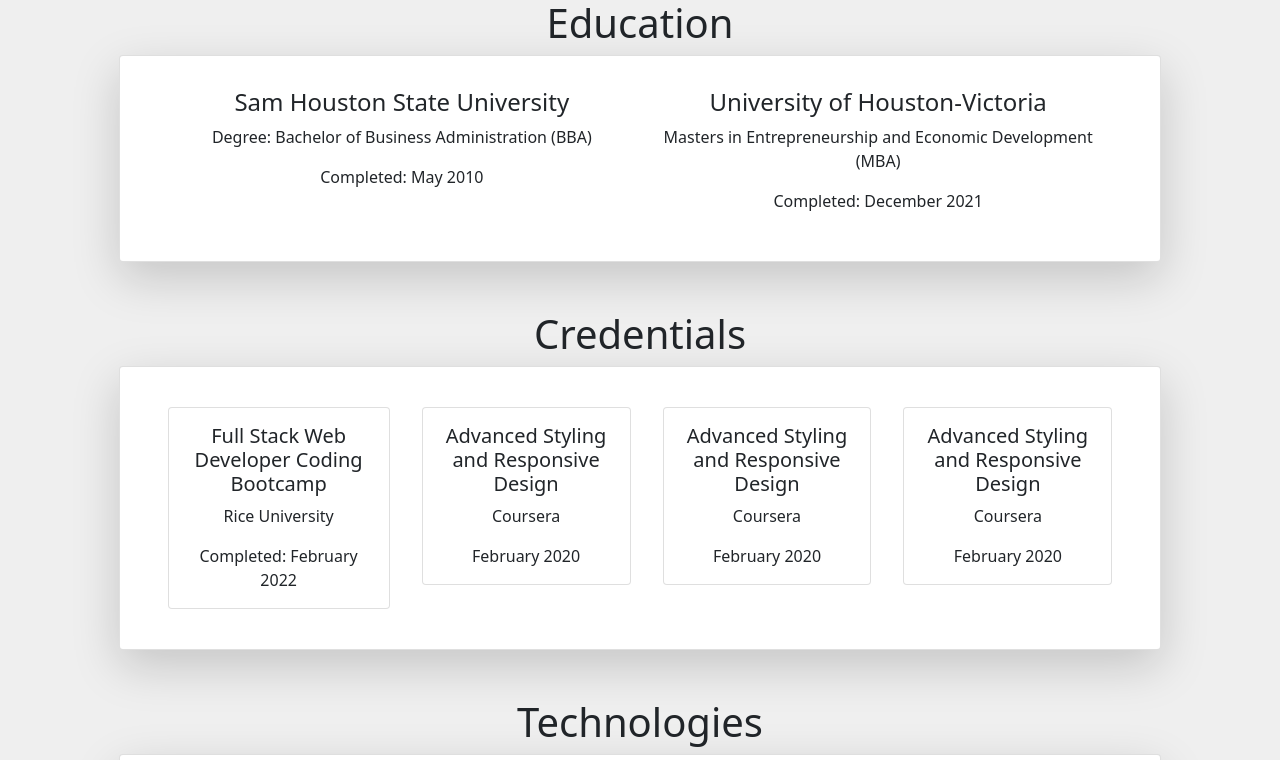
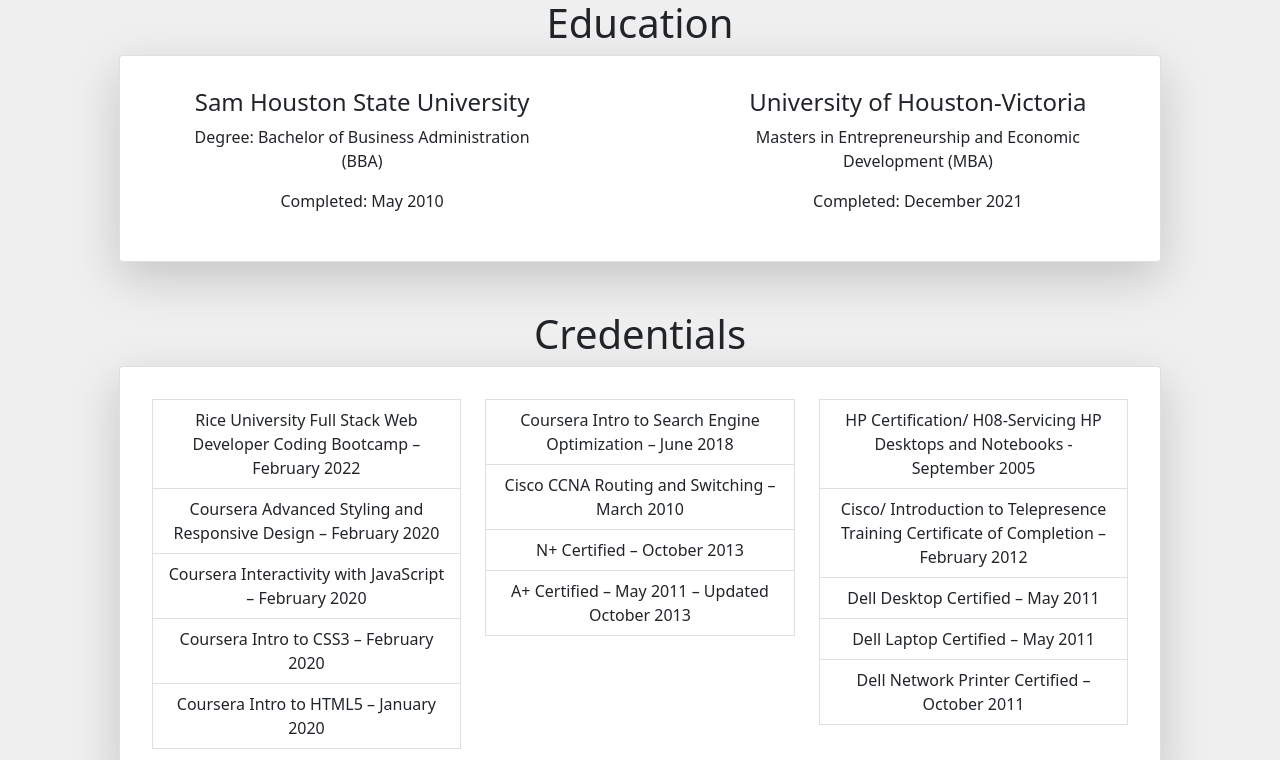
Before and after one commit to rprice000/portfolio-v2, a React (Create React App) app in the folder client/: page /resume in a window 1280 px wide. Shown: the part 740-1500 px from the top of the page. Built offline with nearby package versions, Linux system fonts and the light colour scheme.

Commit message:
added resume credentials styling

```diff
--- a/client/src/pages/Resume/Resume.css
+++ b/client/src/pages/Resume/Resume.css
@@ -9,8 +9,3 @@
     margin: 0;
     padding: 0;
   }
-
-
-#test {
-    border: none;
-  }
--- a/client/src/pages/Resume/Resume.js
+++ b/client/src/pages/Resume/Resume.js
@@ -1,6 +1,6 @@
 // This is the resume page
 import React from 'react';
-import { Carousel, Container, Card, Col, Row, ListGroup } from 'react-bootstrap';
+import { Carousel, Container, Card, Col, Row, ListGroup, ListGroupItem } from 'react-bootstrap';
 import '../Resume/Resume.css'
 
 const Resume = () => {
@@ -43,13 +43,13 @@
                         <Card.Body>
                             <Card.Text>
                             <Container>
-                            <Row className="justify-content-md-center">
-                                        <Col lg="6" className="text-center">
+                            <Row className="justify-content-between">
+                                        <Col lg="5" className="text-center">
                                         <h4>Sam Houston State University</h4>
                                             <p>Degree: Bachelor of Business Administration (BBA)</p>
                                             <p>Completed: May 2010</p>
                                         </Col>
-                                        <Col lg="6" className="text-center">
+                                        <Col lg="5" className="text-center">
                                         <h4>University of Houston-Victoria</h4>
                                             <p>Masters in Entrepreneurship and Economic Development (MBA)</p>
                                             <p>Completed: December 2021</p>
@@ -75,67 +75,34 @@
                     <Card className="shadow-lg p-3 mb-5 bg-body rounded">
                         <Card.Body>
                             <Card.Text>
-                                <ListGroup horizontal className="justify-content-around">
-
-                                <ListGroup.Item id="test">
-                                    <Card>
-                                        <Card.Body className="text-center">
-                                        <Card.Title>Full Stack Web Developer Coding Bootcamp</Card.Title>
-                                            <Card.Text>Rice University</Card.Text>
-                                            <Card.Text>Completed: February 2022</Card.Text>
-                                        </Card.Body>
-                                    </Card>
-                                </ListGroup.Item>
-
-                                <ListGroup.Item id="test">
-                                    <Card>
-                                        <Card.Body className="text-center">
-                                        <Card.Title>Advanced Styling and Responsive Design</Card.Title>
-                                            <Card.Text>Coursera</Card.Text>
-                                            <Card.Text>February 2020</Card.Text>
-                                        </Card.Body>
-                                    </Card>
-                                </ListGroup.Item>
-
-                                <ListGroup.Item id="test">
-                                    <Card>
-                                        <Card.Body className="text-center">
-                                        <Card.Title>Advanced Styling and Responsive Design</Card.Title>
-                                            <Card.Text>Coursera</Card.Text>
-                                            <Card.Text>February 2020</Card.Text>
-                                        </Card.Body>
-                                    </Card>
-                                </ListGroup.Item>
-
-                                <ListGroup.Item id="test">
-                                    <Card>
-                                        <Card.Body className="text-center">
-                                        <Card.Title>Advanced Styling and Responsive Design</Card.Title>
-                                            <Card.Text>Coursera</Card.Text>
-                                            <Card.Text>February 2020</Card.Text>
-                                        </Card.Body>
-                                    </Card>
-                                </ListGroup.Item>
+                            <ListGroup>
+                                <Row fluid>
+                                <Col  lg="4" xs="12">
+                                <ListGroup.Item className="text-center">Rice University Full Stack Web Developer Coding Bootcamp – February 2022</ListGroup.Item>
+                                <ListGroup.Item className="text-center">Coursera Advanced Styling and Responsive Design – February 2020</ListGroup.Item>
+                                <ListGroup.Item className="text-center">Coursera Interactivity with JavaScript – February 2020</ListGroup.Item>
+                                <ListGroup.Item className="text-center">Coursera Intro to CSS3 – February 2020</ListGroup.Item>
+                                <ListGroup.Item className="text-center">Coursera Intro to HTML5 – January 2020</ListGroup.Item>
+                                </Col>
+                                <Col lg="4" xs="12">
+                                <ListGroup.Item className="text-center">Coursera Intro to Search Engine Optimization – June 2018</ListGroup.Item>
+                                <ListGroup.Item className="text-center">Cisco CCNA Routing and Switching – March 2010</ListGroup.Item>
+                                <ListGroup.Item className="text-center">N+ Certified – October 2013</ListGroup.Item>
+                                <ListGroup.Item className="text-center">A+ Certified – May 2011 – Updated October 2013</ListGroup.Item>
+                                </Col>
+                                <Col lg="4" xs="12">
+                                <ListGroup.Item className="text-center">HP Certification/ H08-Servicing HP Desktops and Notebooks - September 2005</ListGroup.Item>
+                                <ListGroup.Item className="text-center">Cisco/ Introduction to Telepresence Training Certificate of Completion – February 2012 </ListGroup.Item>
+                                <ListGroup.Item className="text-center">Dell Desktop Certified – May 2011</ListGroup.Item>
+                                <ListGroup.Item className="text-center">Dell Laptop Certified – May 2011</ListGroup.Item>
+                                <ListGroup.Item className="text-center">Dell Network Printer Certified – October 2011</ListGroup.Item>
+                                </Col>
+                                </Row>
+                            </ListGroup>
 
 
 
 
-
-
-
-
-
-
-
-
-
-
-
-
-
-
-
-                                </ListGroup>
                             </Card.Text>
                         </Card.Body>
                     </Card>
```
